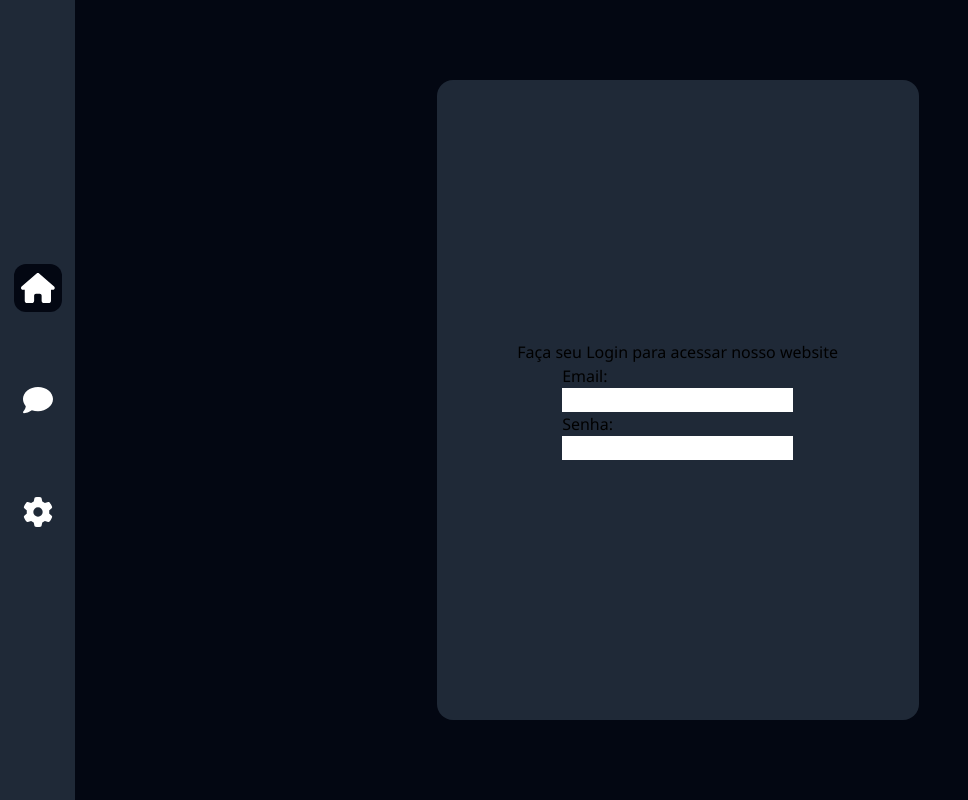
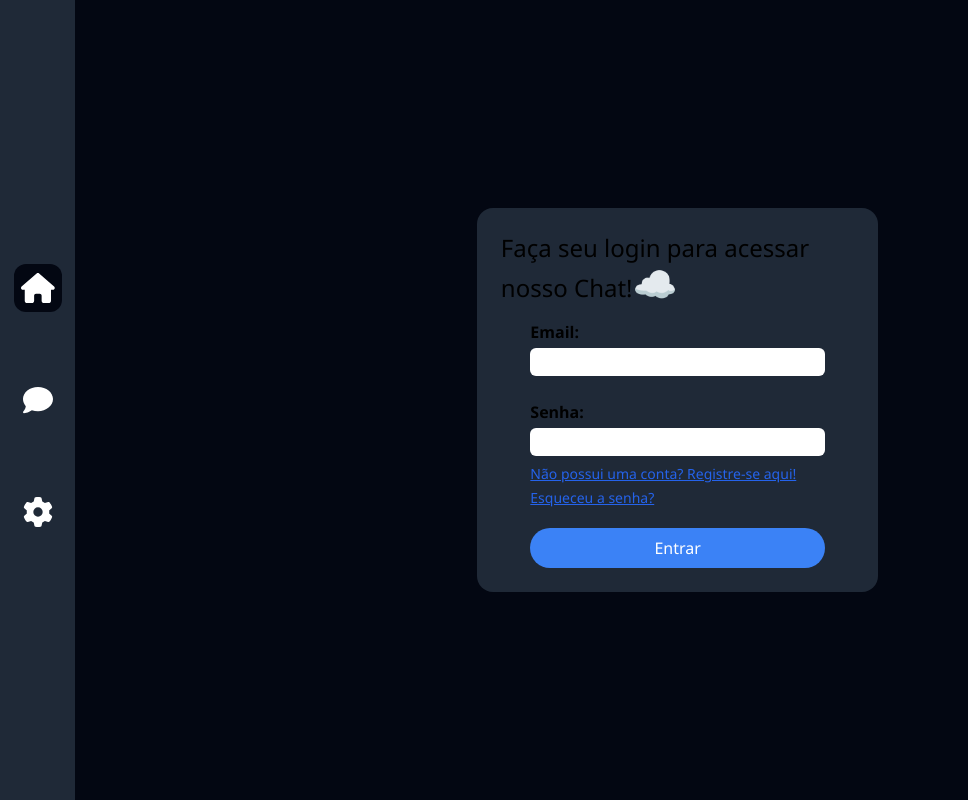
Before and after one commit to NatanaelJose/Sky-Chat, a React (Vite) app: page / in a window 1280 px wide. Both pictures are taken after a click on the element "Logar com o E-mail!". Shown: the whole page, without its empty margins (0-968 px from the left). Built offline with nearby package versions, Linux system fonts and the light colour scheme; no server answers.

Commit message:
login addition

```diff
--- a/src/components/LoginForm.tsx
+++ b/src/components/LoginForm.tsx
@@ -1,19 +1,66 @@
+import { useState } from "react";
+
 const LoginForm = () => {
+  const [isRegister, setIsRegister] = useState(false);
+
+  function handleRegister() {
+    setIsRegister(!isRegister);
+  }
   return (
-    <div className="w-2/5 h-4/5 flex flex-col justify-center items-center bg-gray-800 rounded-2xl">
-    <p className="dark:text-white ">
-        Faça seu Login para acessar nosso website
+    <div className="w-1/6 md:w-2/5 lg:w-1/3 h-96 mx-auto flex flex-col justify-around items-center bg-gray-800 rounded-2xl p-6">
+      <p className="dark:text-white text-2xl mb-4">
+        {isRegister
+          ? "Registre-se para acessar nosso site!"
+          : "Faça seu login para acessar nosso Chat!"}
+        <span className="text-4xl">☁️</span>
       </p>
-      <form action="" method="post" className="flex flex-col">
-        <label htmlFor="email" className="dark:text-white  flex flex-col">
-          Email:
-          <input type="email" name="email" id="email" required />
-        </label>
-
-        <label htmlFor="password" className="dark:text-white flex flex-col">
-          Senha:
-          <input type="password" name="password" id="password" required />
-        </label>
+      <form className="flex flex-col w-full justify-center items-center">
+        <div className="w-5/6 mb-6">
+          <label htmlFor="email" className="dark:text-white font-semibold">
+            Email:
+          </label>
+          <input
+            className="w-full mt-1 rounded-md h-7 pl-2"
+            type="email"
+            name="email"
+            id="email"
+          />
+        </div>
+        <div className="w-5/6 mb-2">
+          <label htmlFor="password" className="dark:text-white font-semibold">
+            Senha:
+          </label>
+          <input
+            className="w-full mt-1 rounded-md h-7 pl-2"
+            type="password"
+            name="password"
+            id="password"
+            required
+          />
+        </div>
+        <div className="flex flex-col w-5/6">
+          <a
+            onClick={handleRegister}
+            className="text-sm text-blue-600 underline mb-1 hover:text-blue-700 cursor-pointer"
+          >
+            Não possui uma conta? Registre-se aqui!
+          </a>
+          <a
+            className="text-sm text-blue-600 underline mb-5 hover:text-blue-700"
+            href="#"
+          >
+            Esqueceu a senha?
+          </a>
+        </div>
+        {isRegister ? (
+          <button className="bg-blue-500 w-5/6 text-white py-2 px-4 rounded-full hover:bg-blue-600 focus:outline-none focus:ring focus:border-blue-300">
+            Registrar
+          </button>
+        ) : (
+          <button className="bg-blue-500 w-5/6 text-white py-2 px-4 rounded-full hover:bg-blue-600 focus:outline-none focus:ring focus:border-blue-300">
+            Entrar
+          </button>
+        )}
       </form>
     </div>
   );
```
